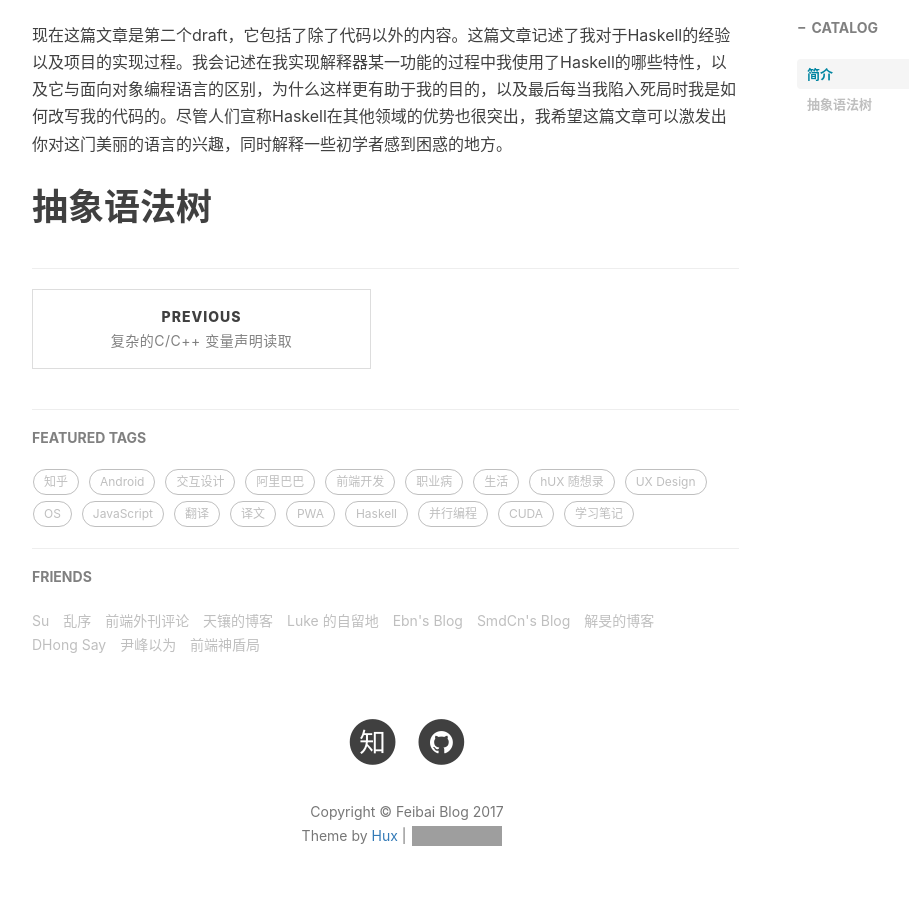
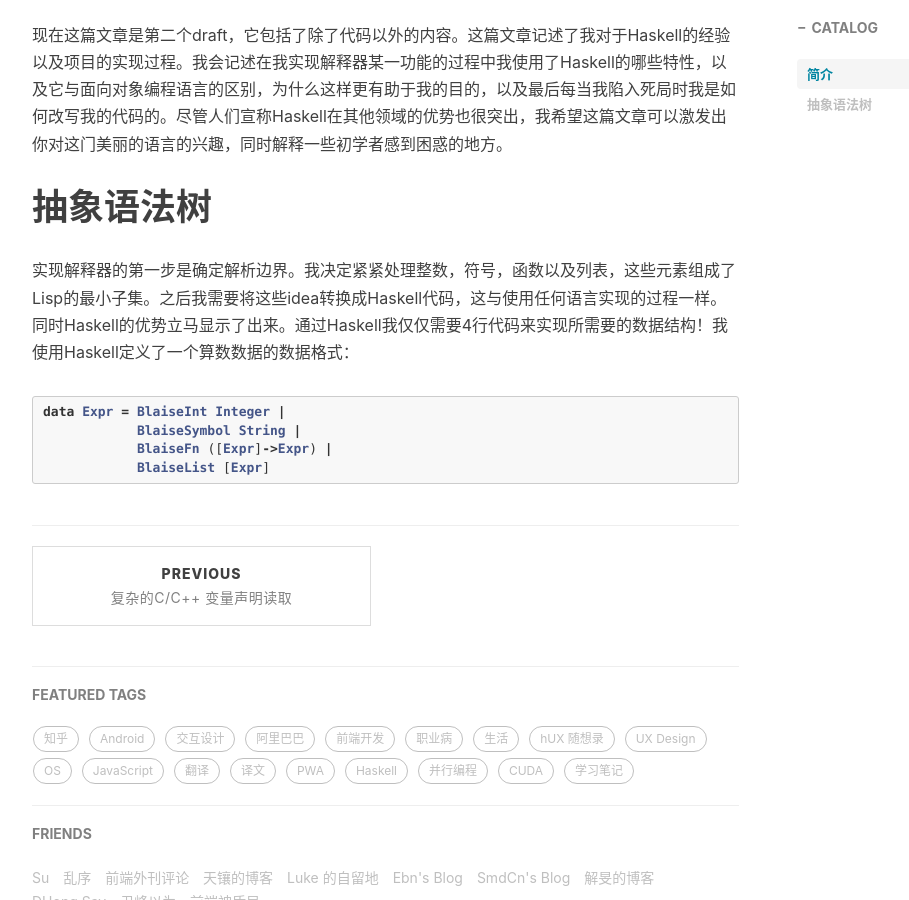
Before and after one commit to FeibHwang/my_Blog, a Jekyll site: the page built from _posts/2017-05-16-Lisp-Interpreter-in-Haskell.markdown, in a window 1280 px wide and 900 px high, scrolled down 1148 px. Shown: the whole window, without its empty margins (233-1142 px from the left). Built offline with Jekyll 4.4.1, drawn with Linux system fonts in a browser that asks for light colours; nearby versions of some CDN libraries; comment, search, counter and statistics services are not loaded; grey boxes are pictures that could not be loaded.

Commit message:
add interpreter

```diff
--- a/_posts/2017-05-16-Lisp-Interpreter-in-Haskell.markdown
+++ b/_posts/2017-05-16-Lisp-Interpreter-in-Haskell.markdown
@@ -25,3 +25,14 @@ tags:
 现在这篇文章是第二个draft，它包括了除了代码以外的内容。这篇文章记述了我对于Haskell的经验以及项目的实现过程。我会记述在我实现解释器某一功能的过程中我使用了Haskell的哪些特性，以及它与面向对象编程语言的区别，为什么这样更有助于我的目的，以及最后每当我陷入死局时我是如何改写我的代码的。尽管人们宣称Haskell在其他领域的优势也很突出，我希望这篇文章可以激发出你对这门美丽的语言的兴趣，同时解释一些初学者感到困惑的地方。
 
 # 抽象语法树
+
+实现解释器的第一步是确定解析边界。我决定紧紧处理整数，符号，函数以及列表，这些元素组成了Lisp的最小子集。之后我需要将这些idea转换成Haskell代码，这与使用任何语言实现的过程一样。同时Haskell的优势立马显示了出来。通过Haskell我仅仅需要4行代码来实现所需要的数据结构！我使用Haskell定义了一个算数数据的数据格式：
+
+{% highlight hs %}
+
+data Expr = BlaiseInt Integer |
+            BlaiseSymbol String |
+            BlaiseFn ([Expr]->Expr) |
+            BlaiseList [Expr]
+
+{% endhighlight %}
```
